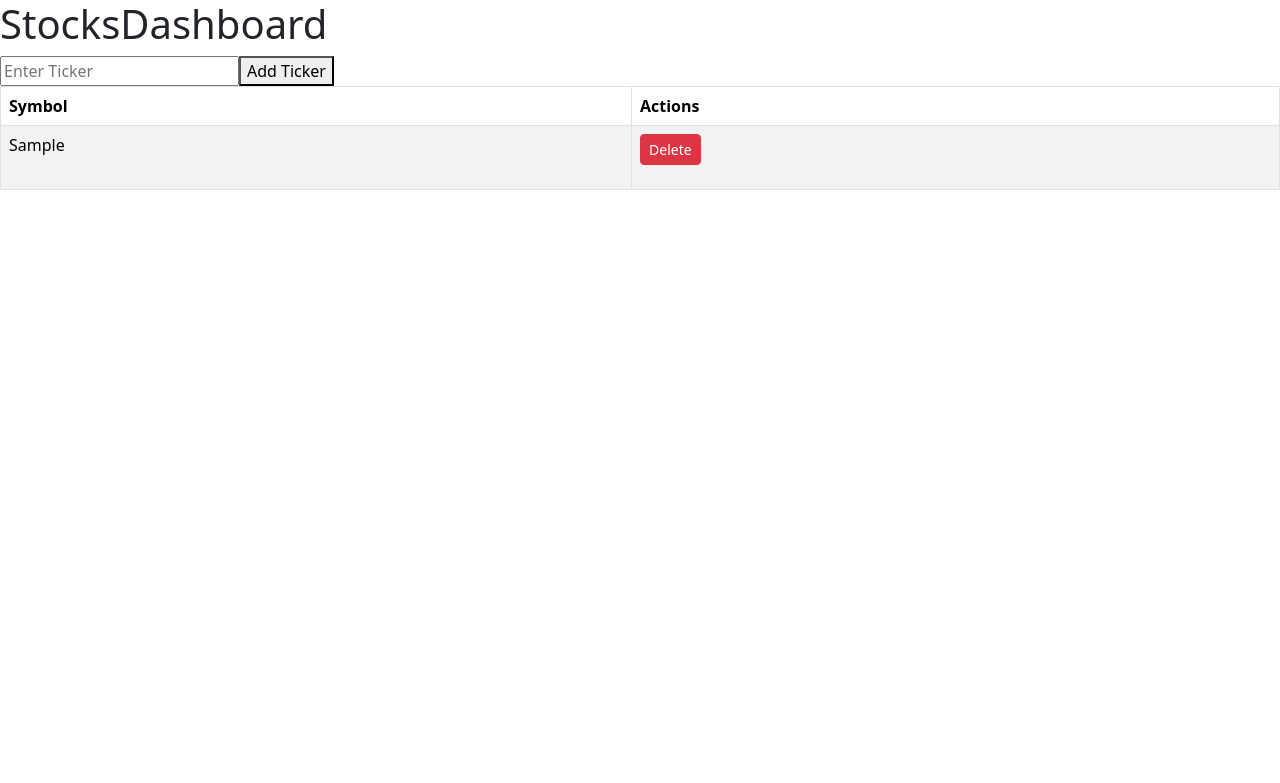
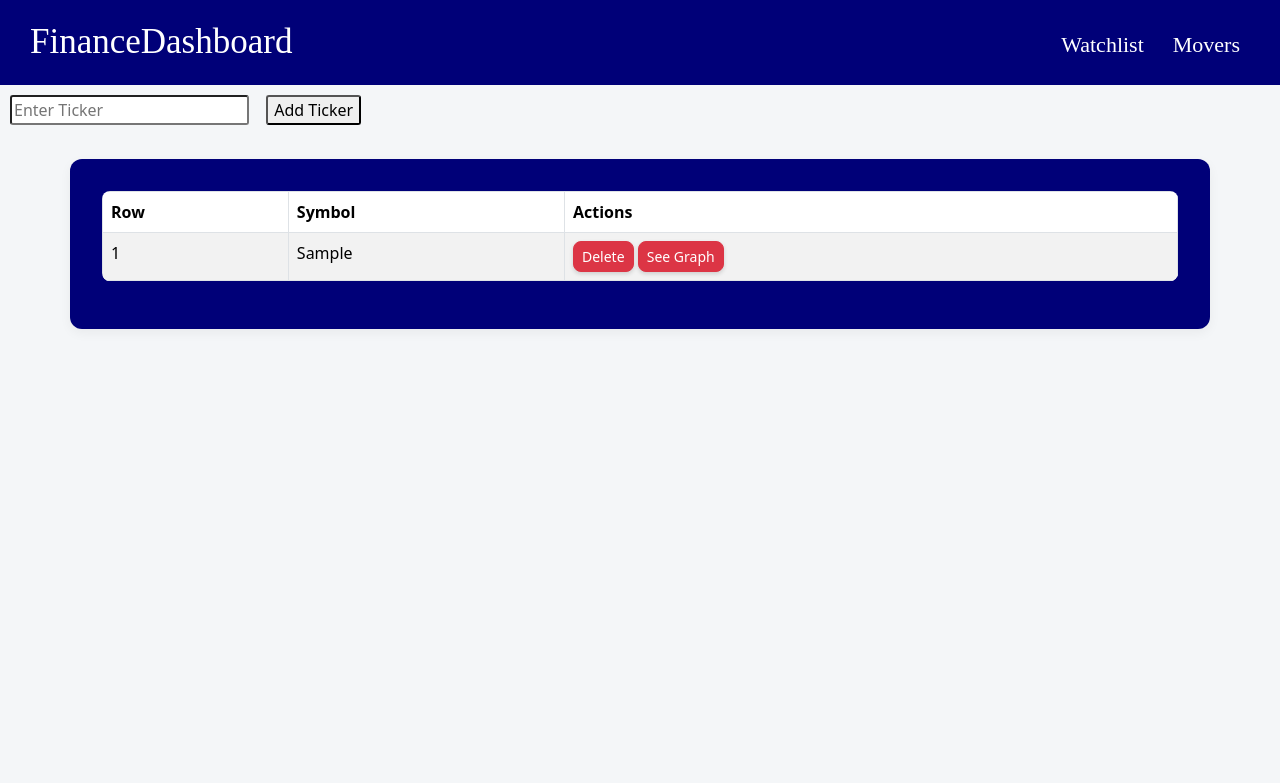
Before and after one commit to tbeaugureau809/stocks-dashboard, a Flask app: page /watchlist in a window 1280 px wide. Shown: the top 783 px of the page. Run offline with Flask 3, Linux system fonts and the light colour scheme; tables that the repository leaves empty hold one stand-in row (values such as "Sample post").

Commit message:
Final Polish + Graphs

```diff
--- a/app/__init__.py
+++ b/app/__init__.py
@@ -4,6 +4,7 @@ import os
 from app.routes.core_routes import bp as core_bp
 from app.routes.watchlist_routes import bp as watchlist_bp
 from app.routes.movers_routes import bp as movers_bp
+from app.routes.charts_routes import bp as charts_bp
 
 def create_app():
     app = Flask(__name__)
@@ -13,6 +14,7 @@ def create_app():
     app.register_blueprint(core_bp)
     app.register_blueprint(watchlist_bp)
     app.register_blueprint(movers_bp)
+    app.register_blueprint(charts_bp)
 
 
     if not app.config.get("TESTING", False):
--- a/app/routes/__init__.py
+++ b/app/routes/__init__.py
@@ -2,11 +2,13 @@ from flask import Flask
 from .core_routes import bp as core_bp
 from .watchlist_routes import bp as watchlist_bp
 from .movers_routes import bp as movers_bp
+from .charts_routes import bp as charts_bp
 
 def create_app():
     app = Flask(__name__)
     app.register_blueprint(core_bp)
     app.register_blueprint(watchlist_bp)
     app.register_blueprint(movers_bp)
+    app.register_blueprint(charts_bp)
 
     return app
--- a/app/routes/core_routes.py
+++ b/app/routes/core_routes.py
@@ -1,10 +1,10 @@
-from flask import Blueprint, render_template, jsonify
+from flask import Blueprint, render_template, jsonify, redirect, url_for
 
 bp = Blueprint("routes", __name__)
 
 @bp.route("/")
 def index():
-    return render_template("base.html")
+    return redirect("/watchlist")
 
 @bp.route("/health")
 def health():
--- a/app/services/indicators_service.py
+++ b/app/services/indicators_service.py
@@ -1,4 +1,4 @@
-from price_service import fetch_with_retry
+from app.services.price_service import fetch_with_retry
 import yfinance as yf
 
 def symbol_history(symbol: str, interval: str, days: int = 20, retries=3):
--- /dev/null
+++ b/app/static/style.css
@@ -0,0 +1,89 @@
+body {
+  background-color: #f4f6f8;
+}
+table {
+  margin-top: 50px
+  margin-left 2px
+
+}
+
+tbody {
+    background-color:#f4f6f8;
+}
+
+.navbar {
+  background: rgb(0, 0, 120);
+  font-family: Merriweather;
+  padding-right: 15px;
+  padding-left: 15px;
+}
+
+.navdiv {
+  display: flex;
+  align-items: center;
+  justify-content: space-between
+}
+
+.logo {
+  font-family: Merriweather;
+  font-size: 35px;
+  color: white;
+  font-weight: 600x;
+  margin-left: 15px;
+
+}
+
+.nav-links li {
+  display: inline-block;
+  list-style: none;
+
+
+}
+
+.nav-links li a {
+  display: inline-block;
+  text-decoration: none;
+  color: white;
+  font-size: 22px;
+
+  margin-right: 25px;
+  margin-top: 20px;
+}
+
+.addtick{
+  margin: 10px;
+  border-radius: 3px
+}
+
+.chart-container{
+  margin: 20px auto;
+  padding: 15px;
+  border: 2px solid black;
+  border-radius: 10px;
+  background-color: black;
+  width: fit-content;
+  text-align: center;
+}
+
+.container {
+  background-color: white;
+  padding: 2rem;
+  border-radius: 12px;
+  box-shadow: 0 4px 12px rgba(0, 0, 0, 0.05);
+}
+
+h2 {
+  font-weight: 600;
+  color: #212529;
+}
+
+.table {
+  border-radius: 8px;
+  overflow: hidden;
+}
+
+
+.btn-danger {
+  border-radius: 8px;
+  box-shadow: 0 2px 4px rgba(0, 0, 0, 0.15);
+}
--- a/app/templates/base.html
+++ b/app/templates/base.html
@@ -1,14 +1,21 @@
-<link href="https://cdn.jsdelivr.net/npm/bootstrap@5.3.2/dist/css/bootstrap.min.css" rel="stylesheet">
-
-
 <!DOCTYPE html>
 <html>
     <head>
-        <title>Stocks Dashboard</title>
+        <title>FinanceDashboard</title>
     </head>
-    <h1>
-        StocksDashboard
-    </h1>
+    <body>
+        <link href="https://cdn.jsdelivr.net/npm/bootstrap@5.3.2/dist/css/bootstrap.min.css" rel="stylesheet">
+        <link rel="stylesheet" href="{{ url_for('static', filename = 'style.css')}}">
+
+        <nav class="navbar">
+            <div class="logo">FinanceDashboard</div>
+            <ul class="nav-links">
+                <li><a href="{{ url_for('watchlist.watchlist_page') }}">Watchlist</a></li>
+                <li><a href="{{ url_for('movers.show_movers') }}">Movers</a></li>
+            </ul>
+        </nav>
+
+
         <main>
             {% with messages = get_flashed_messages(with_categories=true) %}
                 {% if messages %}
@@ -20,11 +27,12 @@
                     {% endfor %}
                 {% endif %}
             {% endwith %}
+
             {% block content %}
             {% endblock %}
 
             <script src="https://cdn.jsdelivr.net/npm/bootstrap@5.3.2/dist/js/bootstrap.bundle.min.js"></script>
 
         </main>
-
+    </body>
 </html>
--- a/app/templates/watchlist.html
+++ b/app/templates/watchlist.html
@@ -1,33 +1,41 @@
 {% extends "base.html" %}
 
 {% block content %}
+    <form method= "POST" class=action ="{{ url_for('watchlist.add_watchlist') }}">
+                        <input type="text" class="addtick" name = "symbol" id="symbol" pattern="[A-Z]{1,5}" placeholder="Enter Ticker" required >
+                        <button type="submit" class="addtick" style="margin: 3px" name="symbol" id="symbol">Add Ticker</button>
+                </form>
+
+    <div class="container mt-4" style="background:rgb(0, 0, 120)">
         <table class="table table-striped table-bordered">
             <thead>
                 <tr>
+                    <th>Row</th>
                     <th>Symbol</th>
-                <th>Actions</th>
+                    <th colspan="2">Actions</th>
+
                 </tr>
             </thead>
-    <form method = "POST" action ="{{ url_for('watchlist.add_watchlist') }}">
-                    <input type="text" name = "symbol" id="symbol" pattern="[A-Z]{1,5}" placeholder="Enter Ticker" required >
-                    <button type="submit" name="symbol" id="symbol">Add Ticker</button>
-                </form>
             <tbody>
-
-
                 {% for sym in symbols %}
                 <tr>
+                    <td>{{ loop.index }}</td>
                     <td>{{ sym.symbol }}</td>
                     <td>
-                    <form method = "POST" action="{{ url_for('watchlist.delete_watchlist') }}">
+                        <form method = "POST" action="{{ url_for('watchlist.delete_watchlist') }}" class="d-inline">
                             <input type="hidden" name="symbol" value="{{ sym.symbol }}">
-                        <button type="submit" class="btn btn-danger btn-sm">Delete</button>
+                            <button type="submit" class="btn btn-danger btn-sm" class="d-inline">Delete</button>
+                        </form>
+                        <form method = "POST" action="{{ url_for('charts.show_charts') }}" class="d-inline">
+                            <input type="hidden" name="symbol" value="{{ sym.symbol }}">
+                            <button type="submit" class="btn btn-danger btn-sm" class="d-inline">See Graph</button>
                         </form>
                     </td>
+
                 </tr>
                 {% endfor %}
             </tbody>
 
         </table>
-
+    </div>
 {% endblock %}
```
Also changed, not shown: app/routes/charts_routes.py (added, +25 -0 lines), app/services/chart_service.py (+8 -4 lines), app/templates/graphs.html (added, +16 -0 lines), app/templates/movers.html (+4 -4 lines), app/static/MSFT_chart.png (added), app/static/NFLX_chart.png (added). Lines whose indentation alone changed are shown as unchanged.
